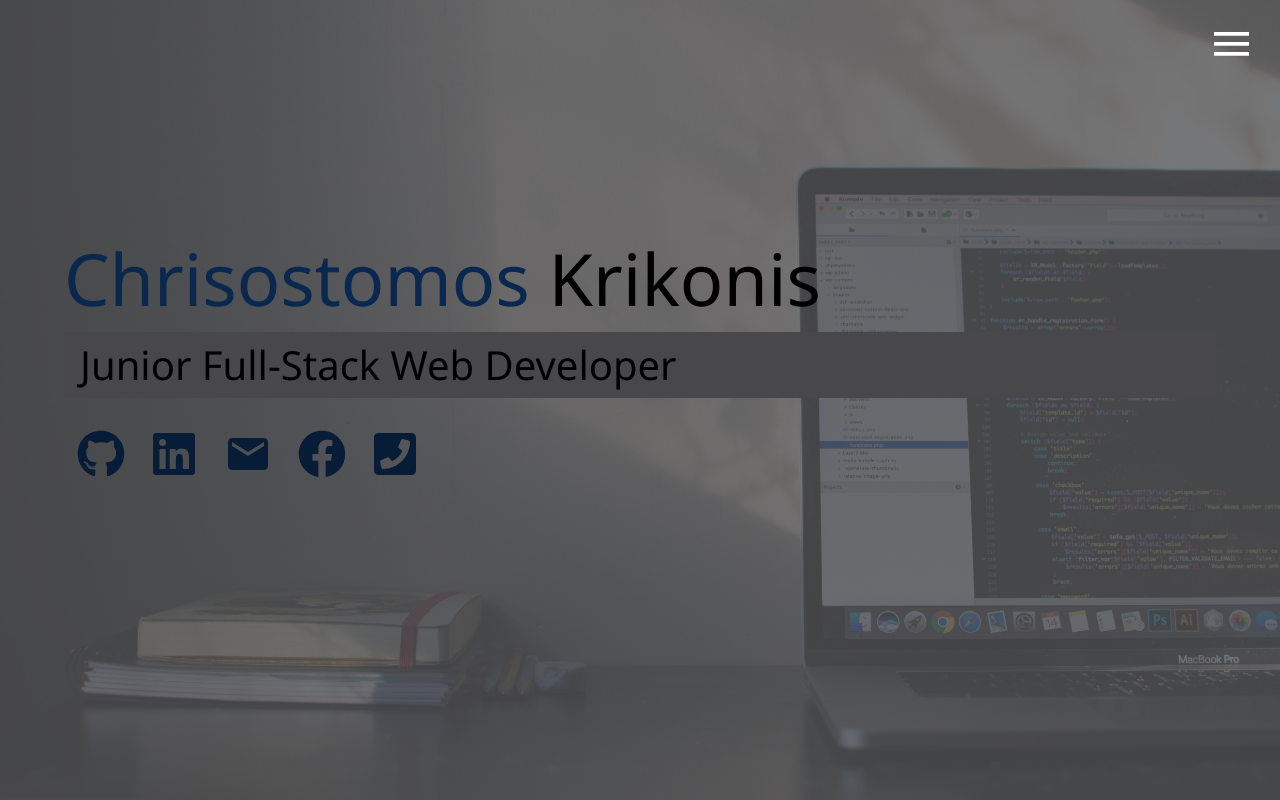
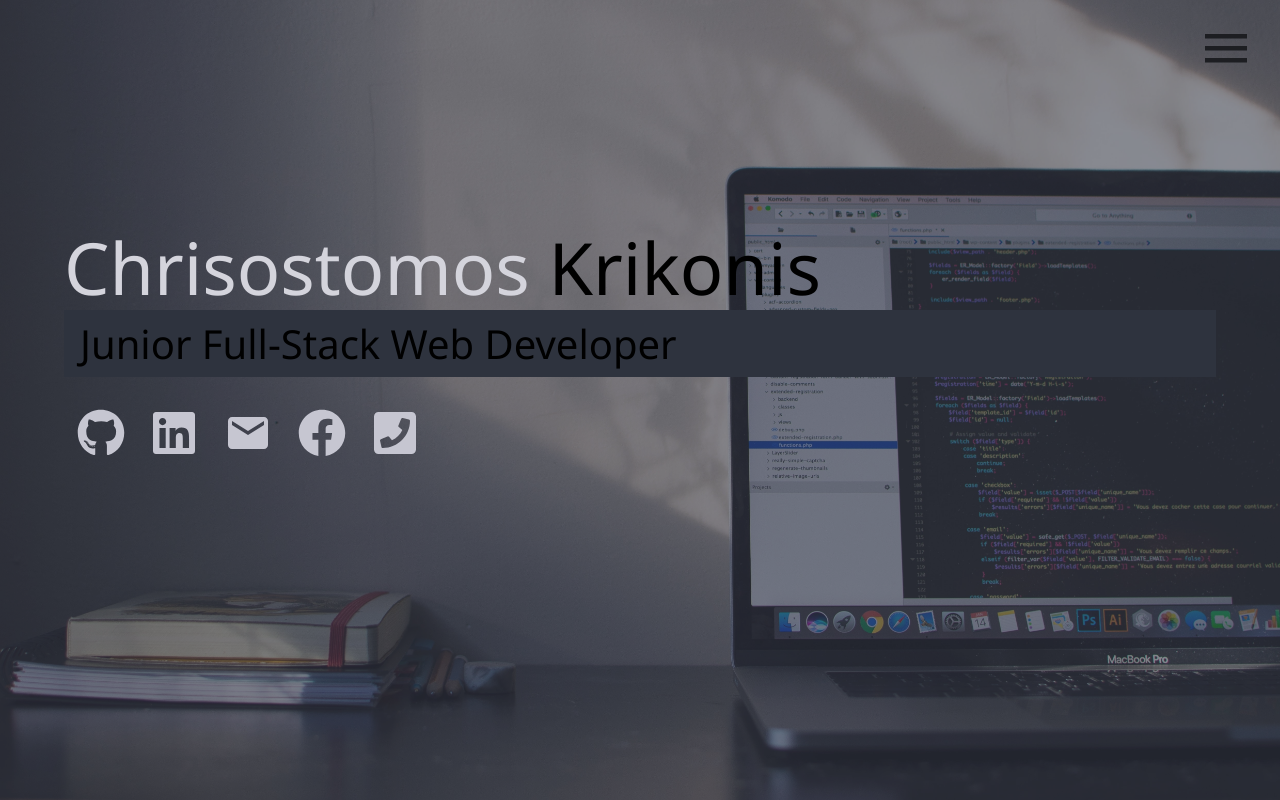
Before and after one commit to krik-chry/portfolio, a React (Create React App) app: page / in a window 1280 px wide. Built offline with nearby package versions, Linux system fonts and the light colour scheme.

Commit message:
Body background changes

```diff
--- a/src/App.scss
+++ b/src/App.scss
@@ -13,12 +13,13 @@ body {
   line-height: 1.5;
 }
 
-@include mediaSm {
+@include mediaMd {
   body {
-    background: $mobile-image;
-    background-attachment: fixed;
+    background: $mobile-image no-repeat center center fixed;
+    -webkit-background-size: cover;
+    -moz-background-size: cover;
+    -o-background-size: cover;
     background-size: cover;
-    background-repeat: no-repeat;
 
     &:after {
       content: '';
@@ -32,23 +33,3 @@ body {
     }
   }
 }
-
-@include mediaMd {
-  body {
-    background: $mobile-image;
-    background-attachment: fixed;
-    background-size: cover;
-    background-repeat: no-repeat;
-
-    &:after {
-      content: '';
-      position: fixed;
-      z-index: -1;
-      top: 0;
-      right: 0;
-      width: 100%;
-      height: 100%;
-      background: rgba($primary-color, $background-opacity);
-    }
-  }
-}
--- a/src/components/Contact.js
+++ b/src/components/Contact.js
@@ -20,7 +20,7 @@ class Contact extends Component {
           <div className="box">
             <a href="">
               <FaLocationArrow size="2rem" />
-              <span className="text-secondary">Location: </span> Amsterdam, The Netherlands
+              <span className="text-secondary">Location: </span> Amsterdam, NL
             </a>
           </div>
           <div className="box">
--- a/src/components/MainPage.js
+++ b/src/components/MainPage.js
@@ -40,42 +40,7 @@ class MainPage extends Component {
             <span className="text-secondary">Chrisostomos</span> Krikonis
           </h1>
           <h2 className="sm-heading">Junior Full-Stack Web Developer</h2>
-          <div>
-            {/* <ul className="main-menu-nav">
-              <li
-                onClick={() => this.toggleMenu('home')}
-                className={'nav-item ' + (this.state.currentPage === 'home' ? 'current' : '')}
-              >
-                <Link to="/" className="nav-link-button">
-                  Home
-                </Link>
-              </li>
-              <li
-                onClick={() => this.toggleMenu('about')}
-                className={'nav-item ' + (this.state.currentPage === 'about' ? 'current' : '')}
-              >
-                <Link to="/about" className="nav-link-button">
-                  About me
-                </Link>
-              </li>
-              <li
-                onClick={() => this.toggleMenu('work')}
-                className={'nav-item ' + (this.state.currentPage === 'work' ? 'current' : '')}
-              >
-                <Link to="/work" className="nav-link-button">
-                  My Work
-                </Link>
-              </li>
-              <li
-                onClick={() => this.toggleMenu('contact')}
-                className={'nav-item ' + (this.state.currentPage === 'contact' ? 'current' : '')}
-              >
-                <Link to="/contact" className="nav-link-button">
-                  Contact me
-                </Link>
-              </li>
-            </ul> */}
-          </div>
+
           <div className="icons">
             <a id="gh-icon" href="https://github.com/krik-chry/">
               <FaGithub size="3rem" />
--- a/src/styles/About.scss
+++ b/src/styles/About.scss
@@ -1,8 +1,19 @@
 @import './mixins-and-variables.scss';
 
 #about-page {
+  &:after {
+    content: '';
+    position: fixed;
+    z-index: -1;
+    top: 0;
+    right: 0;
+    width: 100%;
+    height: 100%;
+    background: rgba($primary-color, 1);
+  }
+
   padding: 2rem 4rem;
-  height: 100%;
+
   h1,
   h2,
   h3 {
@@ -37,7 +48,6 @@
   }
   #quote-author {
     text-align: right;
-  }
   }
 
   .bio-image {
@@ -94,7 +104,7 @@
       }
     }
   }
-
+}
 @include mediaMd {
   #about-page {
     padding: 2rem 2rem;
--- a/src/styles/Contact.scss
+++ b/src/styles/Contact.scss
@@ -1,8 +1,17 @@
 @import './mixins-and-variables.scss';
 
 #contact-page {
+  &:after {
+    content: '';
+    position: fixed;
+    z-index: -1;
+    top: 0;
+    right: 0;
+    width: 100%;
+    height: 100%;
+    background: rgba($primary-color, 1);
+  }
   padding: 2rem 4rem;
-  height: 100%;
   h1,
   h2,
   h3 {
@@ -13,7 +22,7 @@
       font-size: 4.5rem;
     }
   }
-}
+
   .boxes {
     display: grid;
     grid-gap: 3rem;
@@ -56,7 +65,7 @@
       }
     }
   }
-
+}
 @include mediaLg {
   #contact-page {
     padding: 2rem 2rem;
@@ -100,12 +109,15 @@
     .box {
       padding: 0.5rem 1rem;
       width: 90%;
+      font-size: 2rem;
     }
   }
 }
 
 @include mediaSm {
+  .boxes {
     .box {
       font-size: 1rem;
     }
   }
+}
--- a/src/styles/Header.scss
+++ b/src/styles/Header.scss
@@ -14,8 +14,8 @@ header {
 .menu-btn {
   position: absolute;
   z-index: 3;
-  right: 35px;
-  top: 35px;
+  right: 40px;
+  top: 40px;
   cursor: pointer;
   animation: pulse 2s infinite;
   @include easeOut;
@@ -24,7 +24,7 @@ header {
     width: 28px;
     height: 3px;
     margin: 0 0 5px 0;
-    background: #fff;
+    background: $quaternary-color;
     @include easeOut;
   }
 
@@ -51,7 +51,7 @@ header {
   }
 
   50% {
-    transform: scale(1.25);
+    transform: scale(1.5);
   }
 
   100% {
@@ -118,7 +118,7 @@ header {
   }
 
   .nav-item {
-    // outline: none;
+    outline: none;
     transform: translate3d(600px, 0, 0);
     @include easeOut;
 
@@ -127,7 +127,7 @@ header {
     }
 
     &.current > a {
-      color: $secondary-color;
+      color: $tertiary-color;
     }
   }
 
--- a/src/styles/MainPage.scss
+++ b/src/styles/MainPage.scss
@@ -8,6 +8,7 @@ h3 {
 
   &.lg-heading {
     font-size: 4.5rem;
+    line-height: 1.2;
   }
 
   &.sm-heading {
--- a/src/styles/Work.scss
+++ b/src/styles/Work.scss
@@ -1,9 +1,18 @@
 @import './mixins-and-variables.scss';
 
 #work-page {
+  &:after {
+    content: '';
+    position: fixed;
+    z-index: -1;
+    top: 0;
+    right: 0;
+    width: 100%;
+    height: 100%;
+    background: rgba($primary-color, 1);
+  }
+
   padding: 2rem 8rem;
-  height: 100%;
-}
 
   .projects {
     margin-top: 3.5rem;
@@ -85,17 +94,17 @@
       color: #fff;
     }
   }
-
+}
 @include mediaLg {
   #work-page {
     padding: 2rem 2rem;
-  }
 
     .projects {
       grid-gap: 4rem;
 
       img {
         height: 15rem;
+      }
     }
   }
 }
--- a/src/styles/mixins-and-variables.scss
+++ b/src/styles/mixins-and-variables.scss
@@ -1,16 +1,19 @@
-$primary-color: rgb(84, 85, 88);
-$secondary-color: #0a274e;
+$primary-color: #393f4d;
+$secondary-color: #d4d4dc;
+$tertiary-color: #fdce42;
+$quaternary-color: #1d1e22;
 $show-home-image: true;
 $home-image: url(../assets/background.jpg);
 $mobile-image: url(./assets/mobile-background.jpg);
-$background-opacity: 0.8;
+$background-opacity: 0.6;
 
 @mixin background {
   @if $show-home-image {
-    background: $home-image;
-    background-attachment: fixed;
+    background: $home-image no-repeat center center fixed;
+    -webkit-background-size: cover;
+    -moz-background-size: cover;
+    -o-background-size: cover;
     background-size: cover;
-    background-repeat: no-repeat;
 
     &:after {
       content: '';
```
Lines whose indentation alone changed are shown as unchanged.
